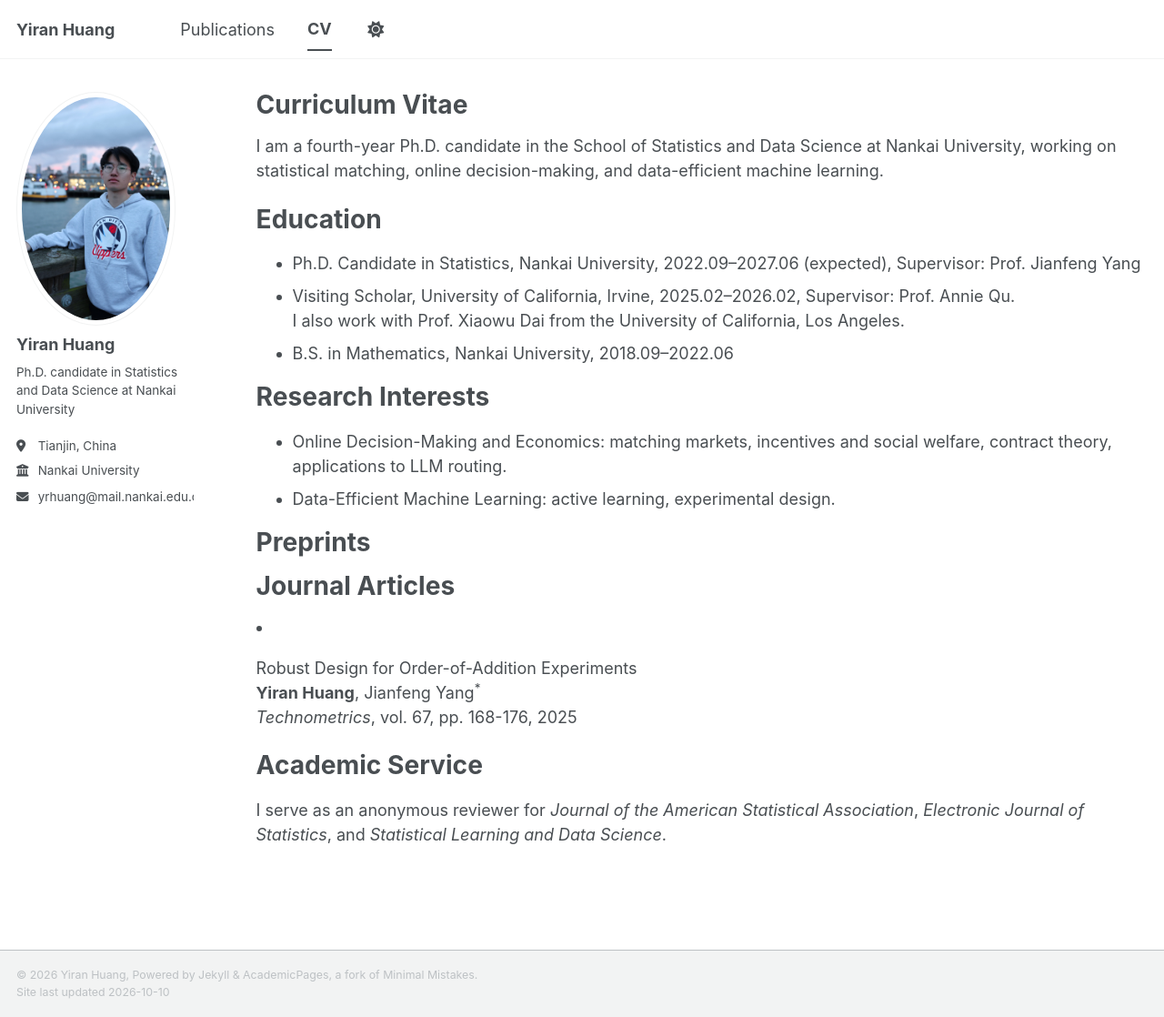
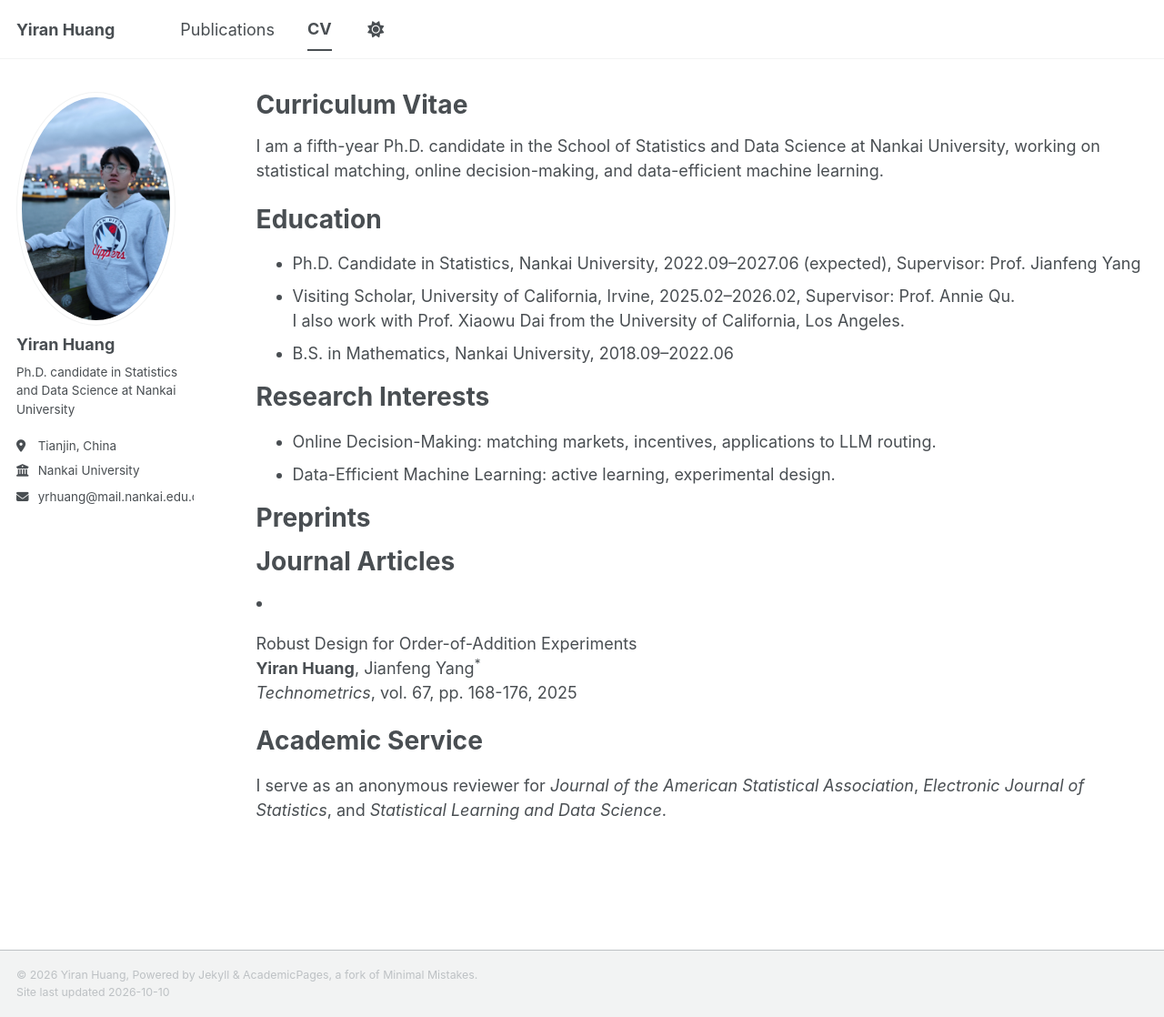
Before and after one commit to Yiran-Huang/Yiran-Huang.github.io, a Jekyll site: the page built from _pages/cv.md, in a window 1280 px wide and 1118 px high. Shown: the whole window at 91% size. Built offline with Jekyll 4.4.1, drawn with Linux system fonts in a browser that asks for light colours; a script bundle is joined from its source files by our own code; library files that are not in the unit come from our copies.

Commit message:
Update cv.md

```diff
--- a/_pages/cv.md
+++ b/_pages/cv.md
@@ -9,7 +9,7 @@ redirect_from:
 
 {% include base_path %}
 
-I am a fourth-year Ph.D. candidate in the School of Statistics and Data Science at Nankai University, working on statistical matching, online decision-making, and data-efficient machine learning.
+I am a fifth-year Ph.D. candidate in the School of Statistics and Data Science at Nankai University, working on statistical matching, online decision-making, and data-efficient machine learning.
 
 Education
 ======
@@ -19,7 +19,7 @@ Education
 
 Research Interests
 ======
-* Online Decision-Making and Economics: matching markets, incentives and social welfare, contract theory, applications to LLM routing.
+* Online Decision-Making: matching markets, incentives, applications to LLM routing.
 * Data-Efficient Machine Learning: active learning, experimental design.
 
 Preprints
```
